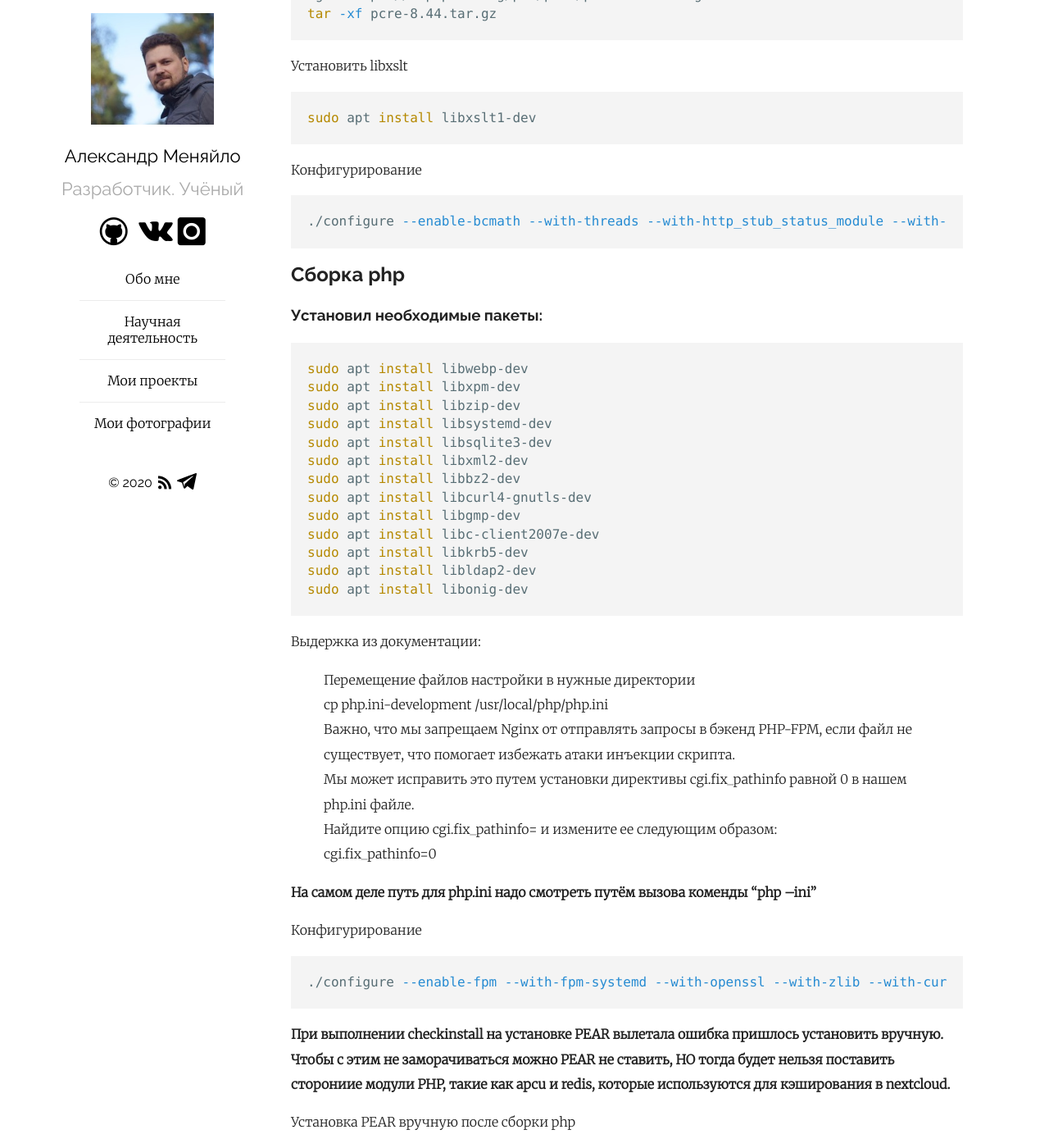
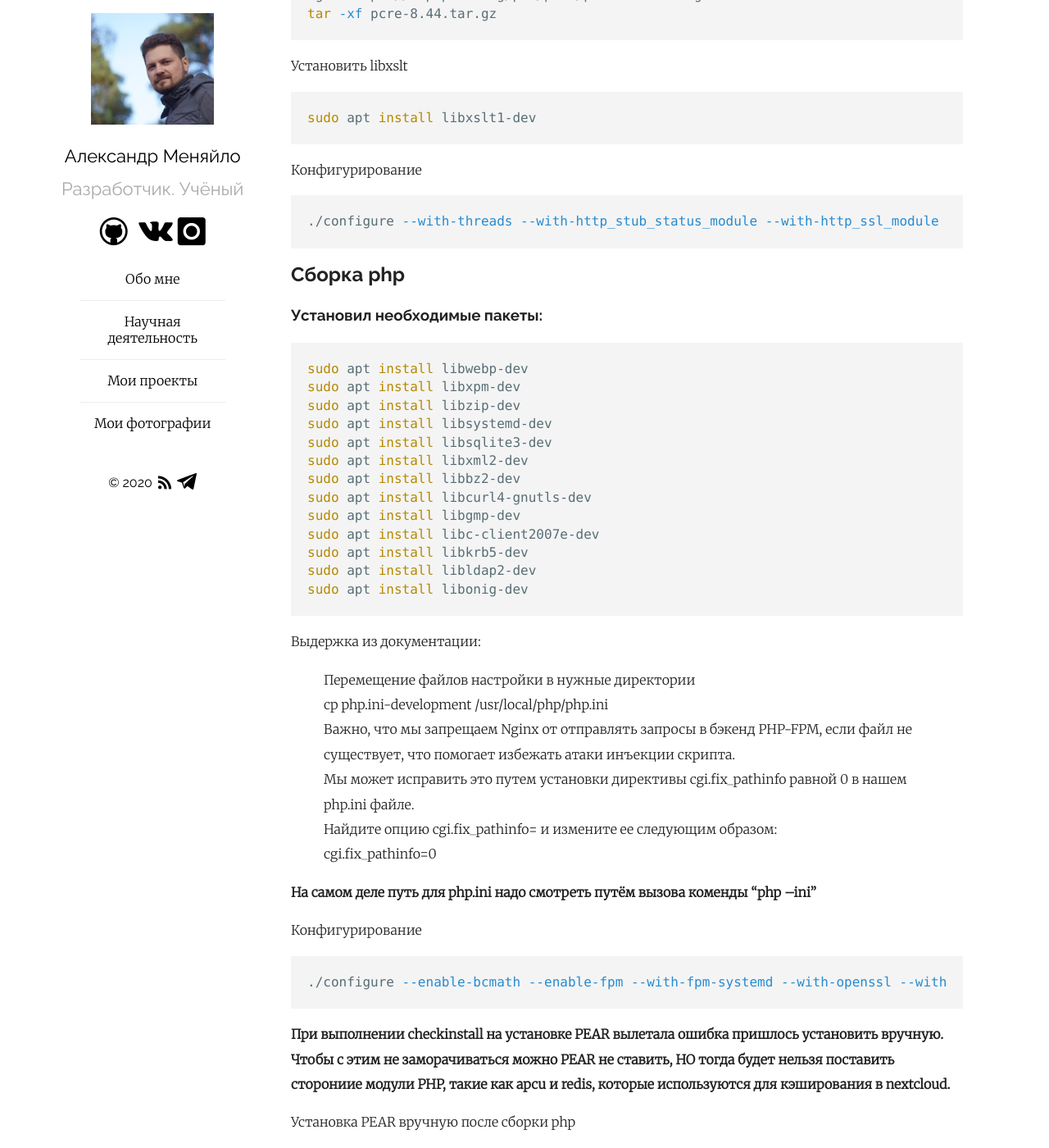
Before and after one commit to Mendeo/mendeo.github.io, a Jekyll site: the page built from _posts/2020-04-24-ustanovka-nextcloud.md, in a window 1280 px wide and 1400 px high, scrolled down 1499 px. Shown: the whole window at 82% size. Built offline with Jekyll 4.4.1, drawn with Linux system fonts in a browser that asks for light colours; comment, search, counter and statistics services are not loaded; part of the change alters nothing that is shown.

Commit message:
Ипсравил ошибку в посте.

````diff
--- a/_posts/2020-04-24-ustanovka-nextcloud.md
+++ b/_posts/2020-04-24-ustanovka-nextcloud.md
@@ -2,7 +2,7 @@
 layout: post
 title: Чистая установка nextcloud на raspberry pi
 date: 2020-04-24 14:20:00 +03
-modified: 2020-08-31 15:21:00 +03
+modified: 2020-08-31 16:24:00 +03
 categories: linux nextcloud
 tags: [nextcloud, nginx, php, raspberry pi, linux]
 excerpt_separator: <a name="cut"></a>
@@ -55,7 +55,7 @@ sudo apt install libxslt1-dev
 Конфигурирование
 
 ```bash
-./configure --enable-bcmath --with-threads --with-http_stub_status_module --with-http_ssl_module --sbin-path=/usr/local/bin --with-http_v2_module --with-http_xslt_module --with-http_gunzip_module --with-http_gzip_static_module --with-pcre=../pcre-8.44 --with-pcre-jit --error-log-path=/usr/local/var/log/nginx-error.log --http-log-path=/usr/local/var/log/nginx-access.log --pid-path=/usr/local/var/log/nginx.pid --lock-path=/usr/local/var/log/nginx.lock
+./configure --with-threads --with-http_stub_status_module --with-http_ssl_module --sbin-path=/usr/local/bin --with-http_v2_module --with-http_xslt_module --with-http_gunzip_module --with-http_gzip_static_module --with-pcre=../pcre-8.44 --with-pcre-jit --error-log-path=/usr/local/var/log/nginx-error.log --http-log-path=/usr/local/var/log/nginx-access.log --pid-path=/usr/local/var/log/nginx.pid --lock-path=/usr/local/var/log/nginx.lock
 ```
 
 ## Сборка php
@@ -91,7 +91,7 @@ sudo apt install libonig-dev
 Конфигурирование
 
 ```bash
-./configure --enable-fpm --with-fpm-systemd --with-openssl --with-zlib --with-curl --with-bz2 --enable-exif --enable-ftp --with-openssl-dir --with-gmp --with-mhash --with-imap --with-imap-ssl --enable-intl --with-ldap --enable-mbstring --enable-pcntl --with-pdo-pgsql=/usr/local/pgsql --with-pgsql=/usr/local/pgsql --with-kerberos --with-zip --with-xsl --enable-soap --with-pear --enable-gd --with-webp --with-jpeg --with-xpm --with-freetype --enable-gd-jis-conv
+./configure --enable-bcmath --enable-fpm --with-fpm-systemd --with-openssl --with-zlib --with-curl --with-bz2 --enable-exif --enable-ftp --with-openssl-dir --with-gmp --with-mhash --with-imap --with-imap-ssl --enable-intl --with-ldap --enable-mbstring --enable-pcntl --with-pdo-pgsql=/usr/local/pgsql --with-pgsql=/usr/local/pgsql --with-kerberos --with-zip --with-xsl --enable-soap --with-pear --enable-gd --with-webp --with-jpeg --with-xpm --with-freetype --enable-gd-jis-conv
 ```
 
 **При выполнении checkinstall на установке PEAR вылетала ошибка пришлось установить вручную. Чтобы с этим не заморачиваться можно PEAR не ставить, НО тогда будет нельзя поставить сторониие модули PHP, такие как apcu и redis, которые используются для кэширования в nextcloud.**
````
